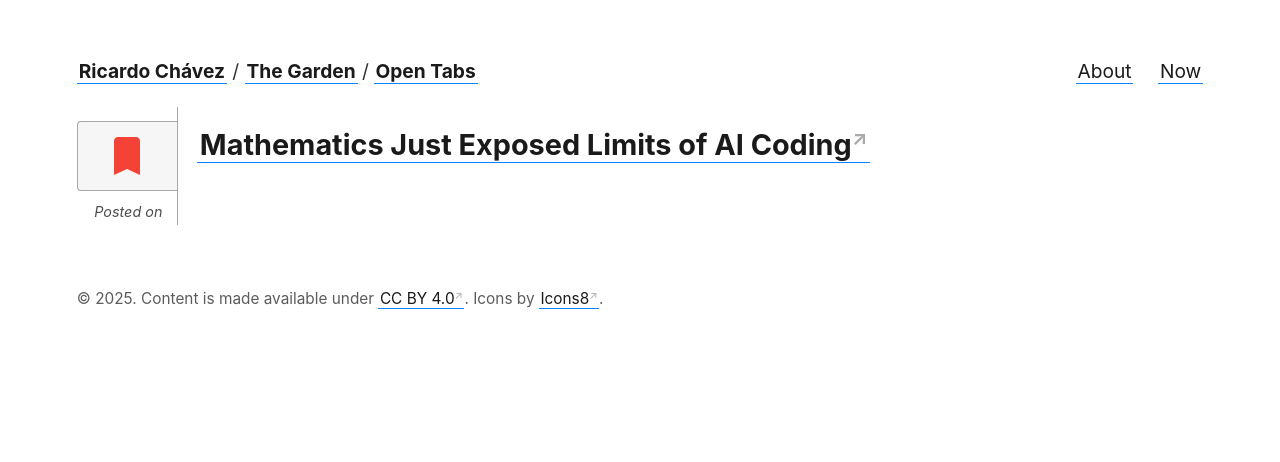
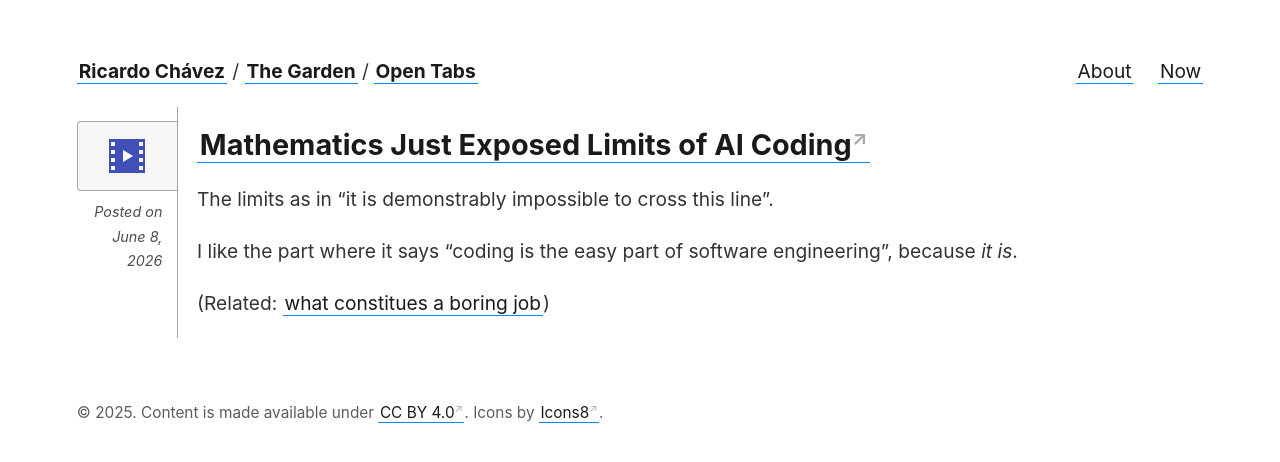
Before and after one commit to ricardochavezt/ricardochavezt.com, a Jekyll site: the page built from _open_tabs/mathematics-just-exposed-limits-of.md, in a window 1280 px wide. Shown: the top 462 px of the page. Built offline with Jekyll 4.4.1, drawn with Linux system fonts in a browser that asks for light colours.

Commit message:
New Open Tabs 2026-06-09

```diff
--- a/_open_tabs/mathematics-just-exposed-limits-of.md
+++ b/_open_tabs/mathematics-just-exposed-limits-of.md
@@ -1,11 +1,12 @@
 ---
-date: 2026-06-08T21:24:20.508Z
+created_time: 2026-06-08T21:24:20.508Z
 title: Mathematics Just Exposed Limits of AI Coding
-bookmark_of: https://youtube.com/watch?v=yO0N9WiDvlQ
-references:
-  https_youtube_com_watch_v_y_o0_n9_wi_dvl_q:
-    url: https://youtube.com/undefined
-    type: entry
-    name: " - YouTube"
-    summary: Auf YouTube findest du die angesagtesten Videos und Tracks. Außerdem kannst du eigene Inhalte hochladen und mit Freunden oder gleich der ganzen Welt teilen.
+link: https://youtube.com/watch?v=yO0N9WiDvlQ
+category: video
 ---
+
+The limits as in "it is demonstrably impossible to cross this line".
+
+I like the part where it says "coding is the easy part of software engineering", because _it is_.
+
+(Related: <a href="/what-constitutes-a-boring-job" class="internal-link">what constitues a boring job</a>)
```
